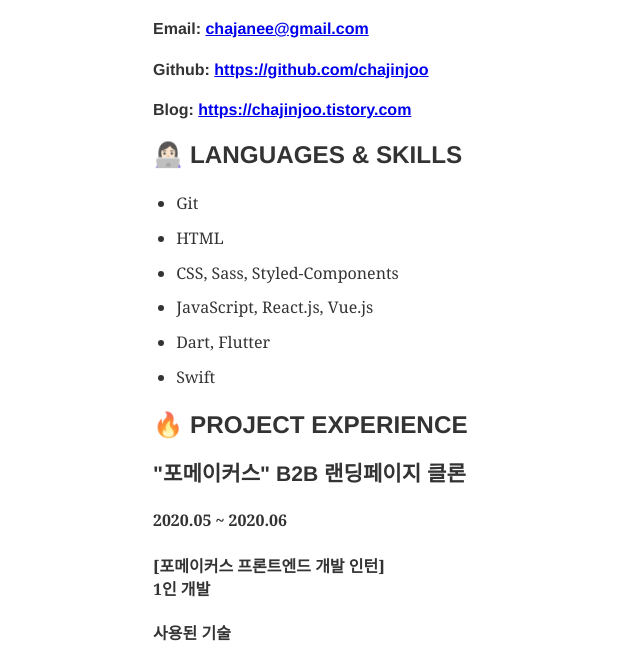
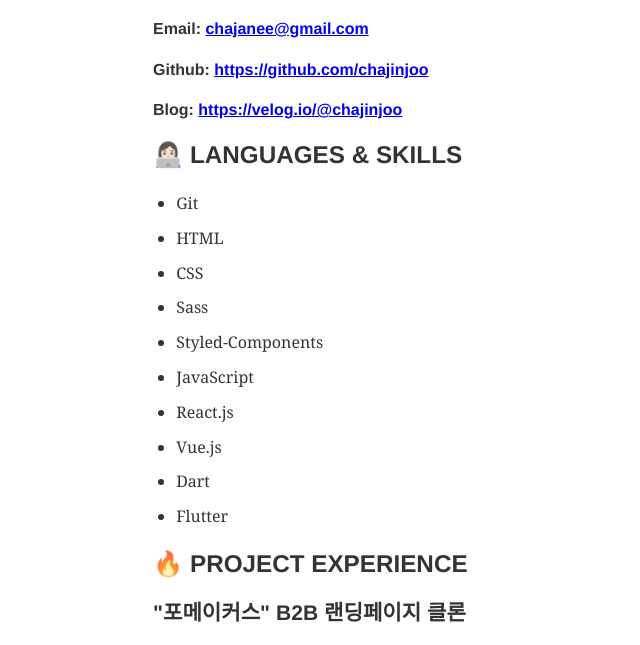
Before and after one commit to Yxxnsu/CHACHALOG, a Gatsby site: page /about in a window 1280 px wide. Shown: the part 100-745 px from the top of the page, without its empty margins (226-866 px from the left). Built offline with nearby package versions, Linux system fonts and the light colour scheme; Gatsby itself is replaced by a stand-in of ours; some packages are replaced by stand-ins of ours; what typography-theme-github would draw is missing.

Commit message:
포스팅 수정

```diff
--- a/content/__about/resume-en.md
+++ b/content/__about/resume-en.md
@@ -21,7 +21,7 @@ lang: 'en'
 
 #### Email: chajanee@gmail.com
 #### Github: https://github.com/chajinjoo
-#### Blog: https://chajinjoo.tistory.com
+#### Blog: https://velog.io/@chajinjoo
 
 
 <!-- </div> -->
@@ -32,10 +32,14 @@ lang: 'en'
 
 - Git
 - HTML
-- CSS, Sass, Styled-Components
-- JavaScript, React.js, Vue.js
-- Dart, Flutter
-- Swift
+- CSS
+- Sass
+- Styled-Components
+- JavaScript
+- React.js
+- Vue.js
+- Dart
+- Flutter
 
 
 
--- a/content/blog/etc/20201206_blog.md.md
+++ b/content/blog/etc/20201206_blog.md.md
@@ -1,6 +1,6 @@
 ---
-title: '👋🏻 티스토리로 블로그 이사 👋🏻'
-date: 2020-12-06 11:50:00
+title: '👋🏻 블로그 이사 👋🏻'
+date: 2021-02-15 01:02:00
 category: 'etc'
 draft: false
 showToc: true
@@ -13,4 +13,4 @@ showToc: true
 <!-- Draft Post -->
 <!-- Draft Post -->
 
-# [티스토리로 블로그 이사](https://chajinjoo.tistory.com/)
+# [블로그 이사](https://velog.io/@chajinjoo)
```
